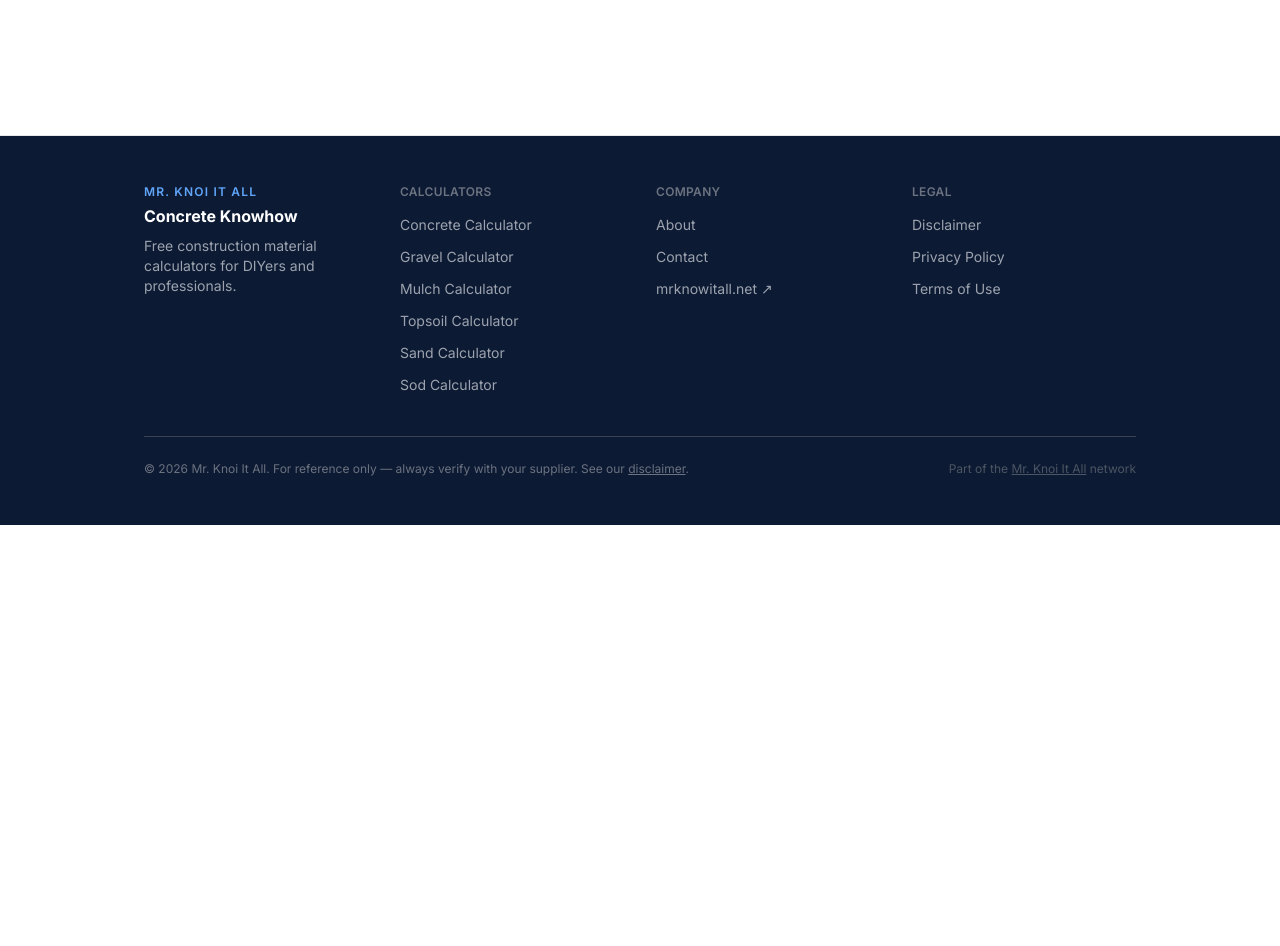
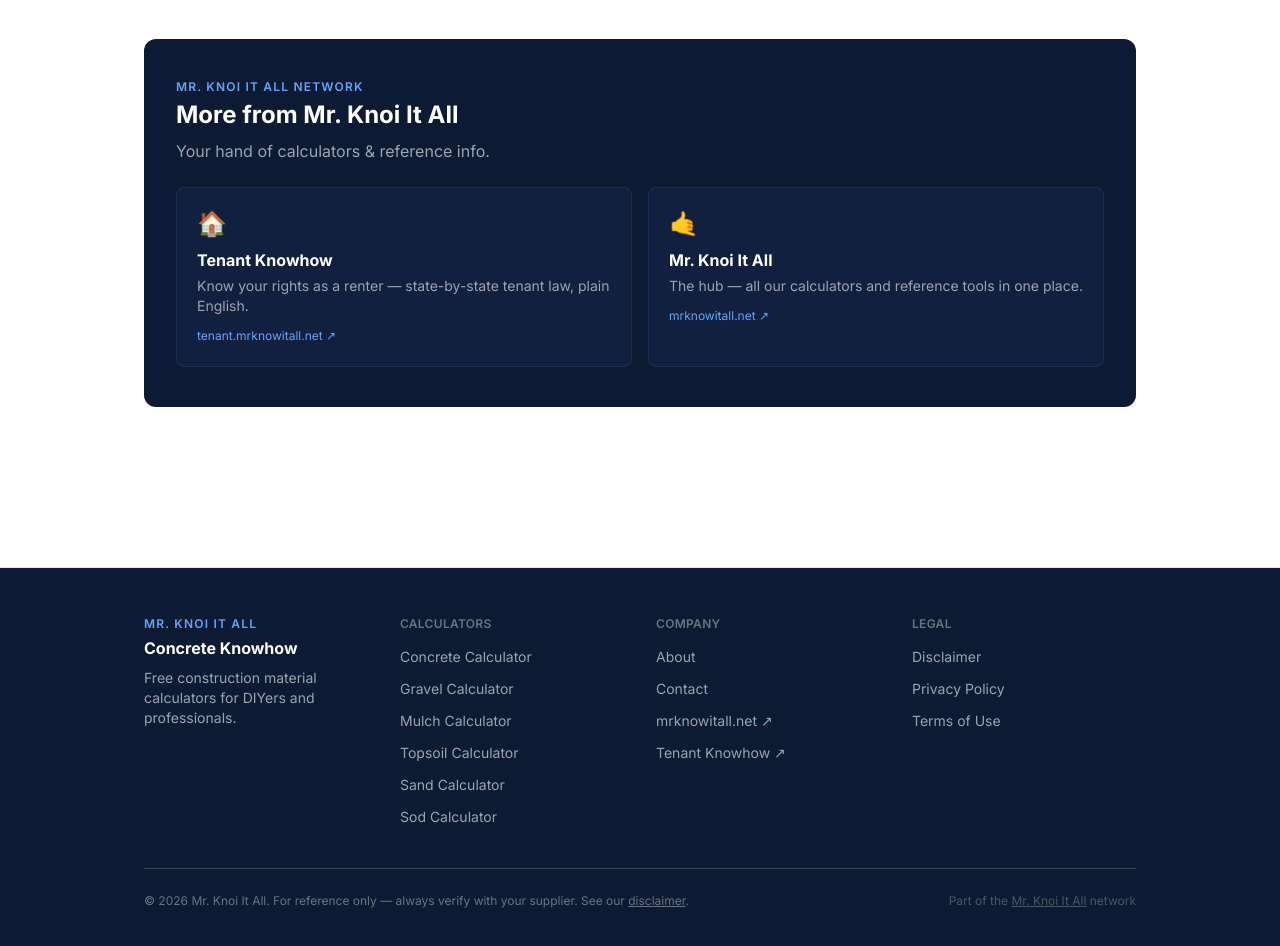
Before and after one commit to buzzcrank/concrete-knowhow, a Next.js app: page / in a window 1280 px wide. Shown: the part 1380-2326 px from the top of the page. Before the commit the page ends 1905 px from the top, so only its background shows below. Built offline with nearby package versions, Linux system fonts and the light colour scheme; no server answers.

Commit message:
Add cross-links to tenant-knowhow and network section on homepage

```diff
--- a/src/app/page.tsx
+++ b/src/app/page.tsx
@@ -110,6 +110,46 @@ export default function HomePage() {
           ))}
         </dl>
       </section>
+
+      <section className="mb-16 rounded-xl bg-navy-900 px-8 py-10">
+        <p className="text-xs font-semibold uppercase tracking-widest text-brand-400 mb-1">
+          Mr. Knoi It All Network
+        </p>
+        <h2 className="text-2xl font-bold text-white mb-2">More from Mr. Knoi It All</h2>
+        <p className="text-gray-400 mb-6">Your hand of calculators &amp; reference info.</p>
+        <div className="grid gap-4 sm:grid-cols-2">
+          <a
+            href="https://tenant.mrknowitall.net"
+            target="_blank"
+            rel="noopener noreferrer"
+            className="group rounded-lg border border-navy-700 bg-navy-800 p-5 hover:border-brand-400 hover:bg-navy-700 transition-all"
+          >
+            <div className="text-2xl mb-2">🏠</div>
+            <div className="font-bold text-white group-hover:text-brand-400 transition-colors">
+              Tenant Knowhow
+            </div>
+            <p className="mt-1 text-sm text-gray-400">
+              Know your rights as a renter — state-by-state tenant law, plain English.
+            </p>
+            <span className="mt-3 inline-block text-xs text-brand-400">tenant.mrknowitall.net ↗</span>
+          </a>
+          <a
+            href="https://mrknowitall.net"
+            target="_blank"
+            rel="noopener noreferrer"
+            className="group rounded-lg border border-navy-700 bg-navy-800 p-5 hover:border-brand-400 hover:bg-navy-700 transition-all"
+          >
+            <div className="text-2xl mb-2">🤙</div>
+            <div className="font-bold text-white group-hover:text-brand-400 transition-colors">
+              Mr. Knoi It All
+            </div>
+            <p className="mt-1 text-sm text-gray-400">
+              The hub — all our calculators and reference tools in one place.
+            </p>
+            <span className="mt-3 inline-block text-xs text-brand-400">mrknowitall.net ↗</span>
+          </a>
+        </div>
+      </section>
     </>
   )
 }
--- a/src/components/Footer.tsx
+++ b/src/components/Footer.tsx
@@ -70,6 +70,16 @@ export default function Footer() {
                   mrknowitall.net ↗
                 </a>
               </li>
+              <li>
+                <a
+                  href="https://tenant.mrknowitall.net"
+                  className="text-sm text-gray-400 hover:text-brand-400 transition-colors"
+                  target="_blank"
+                  rel="noopener noreferrer"
+                >
+                  Tenant Knowhow ↗
+                </a>
+              </li>
             </ul>
           </div>
           <div>
```
